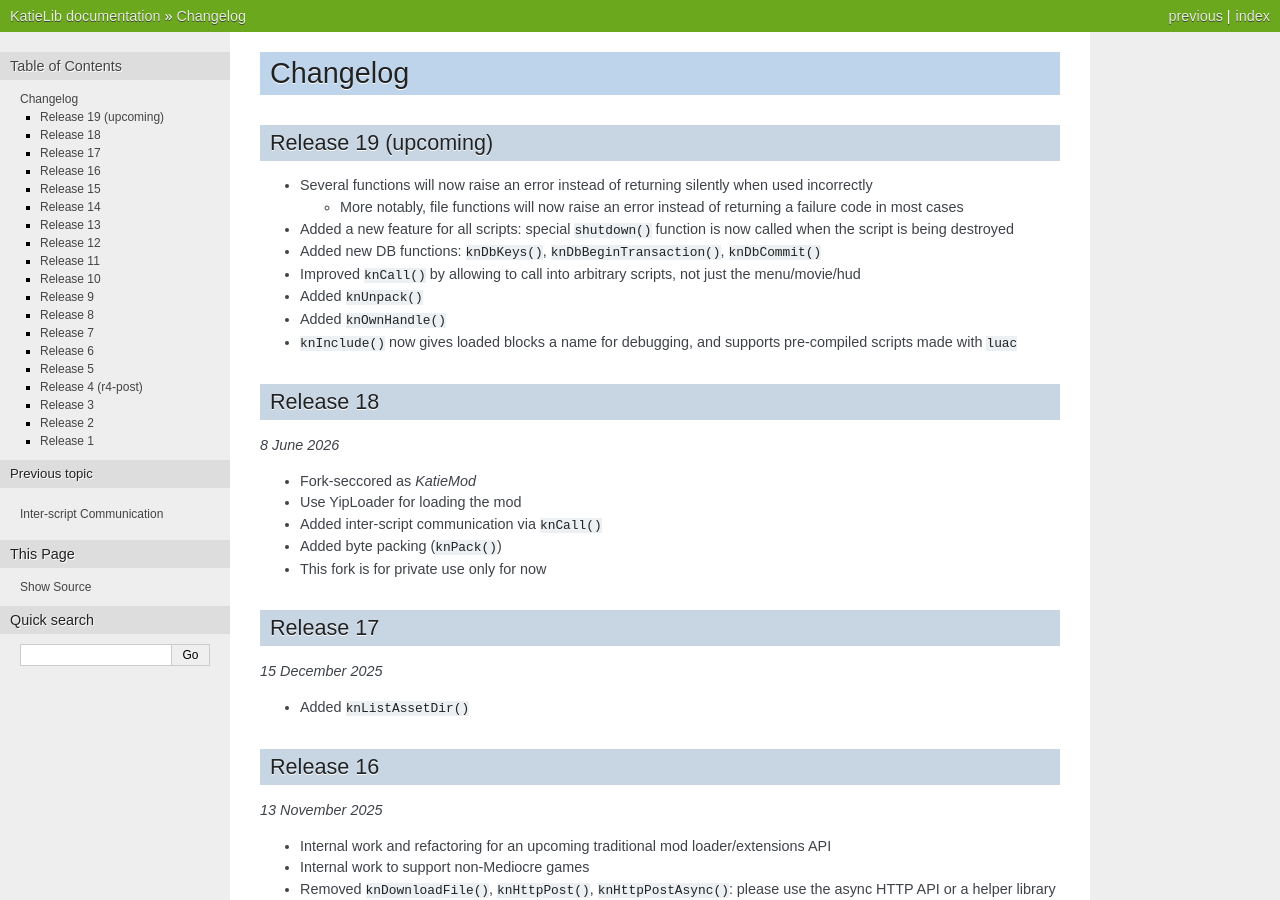
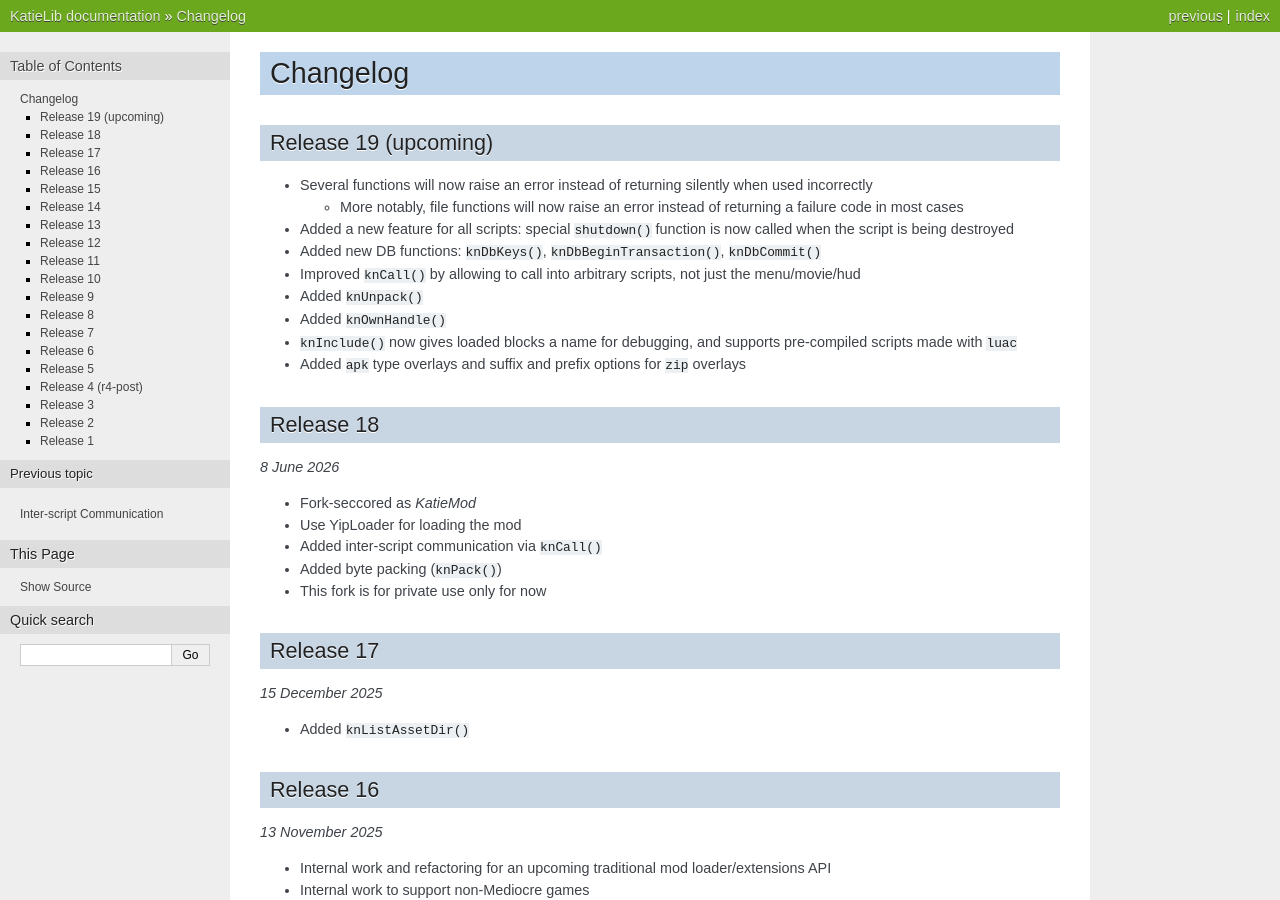
Before and after one commit to knot126/KatieLib, a Sphinx documentation site: the page built from docs/changelog.rst, in a window 1280 px wide and 900 px high. Built offline with Sphinx 7.4.7, drawn with Linux system fonts in a browser that asks for light colours; the version number could not be read and is left out.

Commit message:
Added docs

```diff
--- a/docs/changelog.rst
+++ b/docs/changelog.rst
@@ -21,6 +21,8 @@
 - Added ``knOwnHandle()``
 - ``knInclude()`` now gives loaded blocks a name for debugging, and
   supports pre-compiled scripts made with ``luac``
+- Added ``apk`` type overlays and suffix and prefix options for ``zip``
+  overlays
 
 Release 18
 ----------
```
